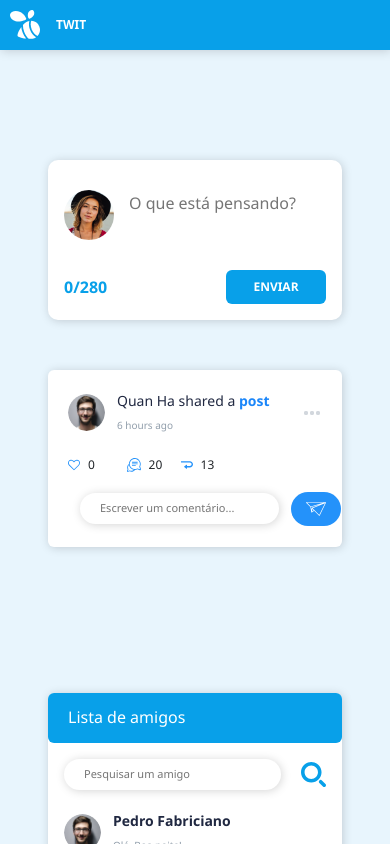
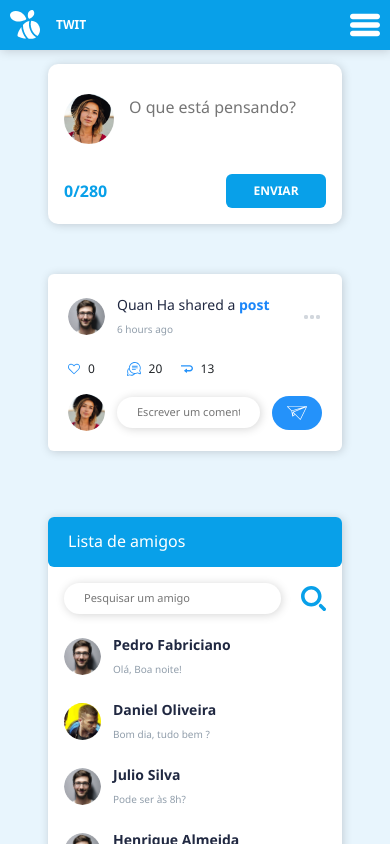
Before and after one commit to lucas-thedev/tecweb-twit, an Angular app in the folder Twit/: page /home in a window 390 px wide. Built offline with nearby package versions, Linux system fonts and the light colour scheme.

Commit message:
menu mobile

```diff
--- a/Twit/src/app/friends/friends.component.css
+++ b/Twit/src/app/friends/friends.component.css
@@ -61,15 +61,12 @@ div#search input {
   border: none;
   outline: none;
   flex: 1;
-
   color: #202841;
-  /*horizontal vertical blur-radius spread-radius*/
   box-shadow: 1px 1px 10px 0px rgba(0, 0, 0, 0.17);
-
   padding: 7px 20px;
   font-size: 11px;
-
   margin-right: 20px;
+  width: calc(100% - 40px);
 }
 
 section.avatar {
--- a/Twit/src/app/home/home.component.html
+++ b/Twit/src/app/home/home.component.html
@@ -1,14 +1,14 @@
 <div class="wrapper">
   <app-navbar></app-navbar>
-  <div class="row px-5 mt-3">
-    <div class="col-12 col-md-3 my-5">
-      <app-menu class="d-none d-md-block"></app-menu>
+  <div class="row px-5 mt-5">
+    <div class="col-12 col-lg-3 my-0 my-lg-5">
+      <app-menu class="d-none d-lg-block"></app-menu>
     </div>
-    <div class="col-12 col-md-6 my-5">
+    <div class="col-12 col-lg-6 my-3 my-lg-5">
       <app-create-twit></app-create-twit>
       <app-post></app-post>
     </div>
-    <div class="col-12 col-md-3 my-5">
+    <div class="col-12 col-lg-3 my-0 my-lg-5">
       <app-friends></app-friends>
     </div>
   </div>
--- a/Twit/src/app/navbar/navbar.component.css
+++ b/Twit/src/app/navbar/navbar.component.css
@@ -14,3 +14,21 @@
   color: white;
   font-weight: 700;
 }
+
+.menu-dropdown {
+  position: relative;
+}
+
+.list-dropdown {
+  position: absolute;
+  width: 200px;
+  background-color: white;
+  right: 0;
+  border-radius: 6px;
+  z-index: 99;
+  box-shadow: 1px 1px 10px 0px rgb(0 0 0 / 17%);
+}
+
+.menu-icon {
+  cursor: pointer;
+}
--- a/Twit/src/app/navbar/navbar.component.html
+++ b/Twit/src/app/navbar/navbar.component.html
@@ -1,6 +1,14 @@
 <div class="wrapper">
-  <div class="d-flex align-items-center">
-    <img src="assets/icons/logo-white.svg" width="30" class="icon"/>
-    <h2 class="title my-0 mx-3">TWIT</h2>
+  <div class="w-100 d-flex justify-content-between">
+    <div class="d-flex align-items-center">
+      <img src="assets/icons/logo-white.svg" width="30" class="icon"/>
+      <h2 class="title my-0 mx-3">TWIT</h2>
+    </div>
+    <div class="menu-dropdown menu-icon" (click)="callMenu()">
+      <img src="assets/icons/list.svg" width="30" class="icon d-block d-lg-none" />
+      <div [ngClass]="dropdownClass">
+        <app-menu></app-menu>
+      </div>
+    </div>
   </div>
 </div>
--- a/Twit/src/app/navbar/navbar.component.ts
+++ b/Twit/src/app/navbar/navbar.component.ts
@@ -7,9 +7,20 @@ import { Component, OnInit } from '@angular/core';
 })
 export class NavbarComponent implements OnInit {
 
+  dropdownClass= '';
+
   constructor() { }
 
   ngOnInit(): void {
+    this.dropdownClass = 'list-dropdown d-none';
+  }
+
+  callMenu() {
+    if (this.dropdownClass === 'list-dropdown d-block') {
+      this.dropdownClass = 'list-dropdown d-none';
+    } else if (this.dropdownClass === 'list-dropdown d-none') {
+      this.dropdownClass = 'list-dropdown d-block';
+    }
   }
 
 }
--- a/Twit/src/app/post/post.component.css
+++ b/Twit/src/app/post/post.component.css
@@ -127,17 +127,14 @@ section#photo section#comment figure img {
 section#photo section#comment input {
   margin: 0px 12px;
   flex: 1;
-
   border-radius: 100px;
   border: none;
   outline: none;
-
   color: #202841;
-  /*horizontal vertical blur-radius spread-radius*/
   box-shadow: 1px 1px 10px 0px rgba(0, 0, 0, 0.17);
-
   padding: 7px 20px;
   font-size: 11px;
+  width: calc(100% - 80px);
 }
 
 section#photo section#comment button {
```
Also changed, not shown: Twit/src/assets/icons/list.svg (added).
